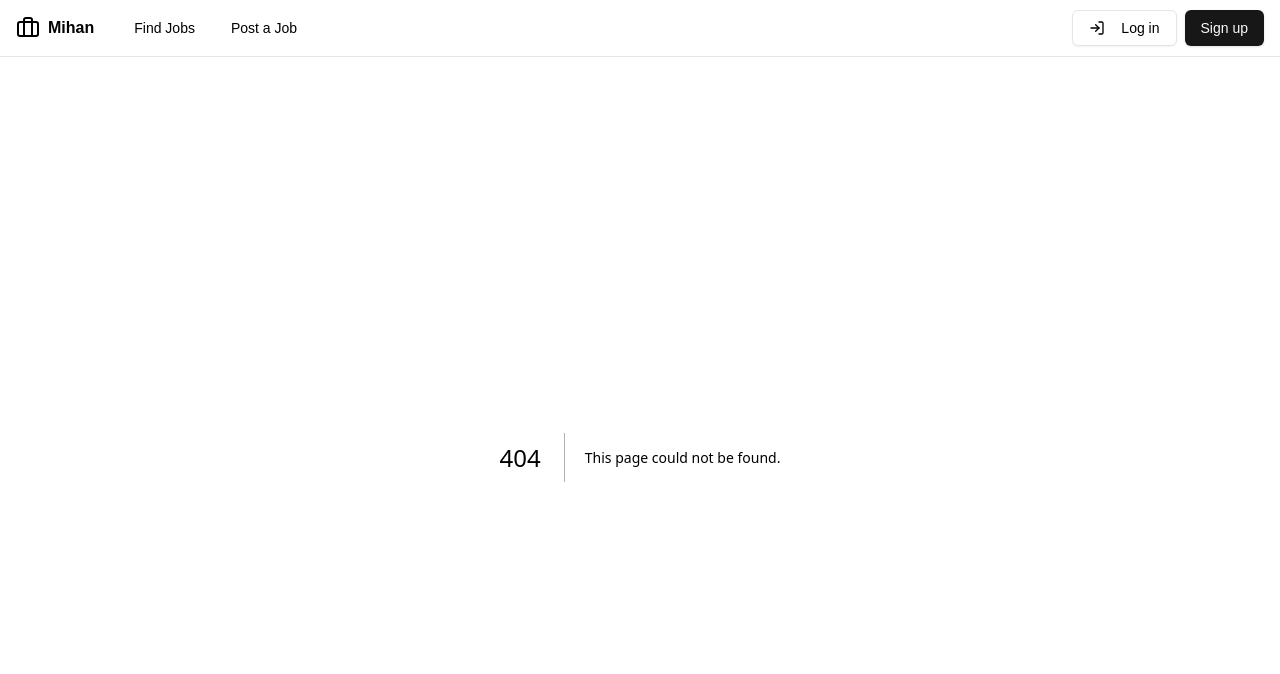
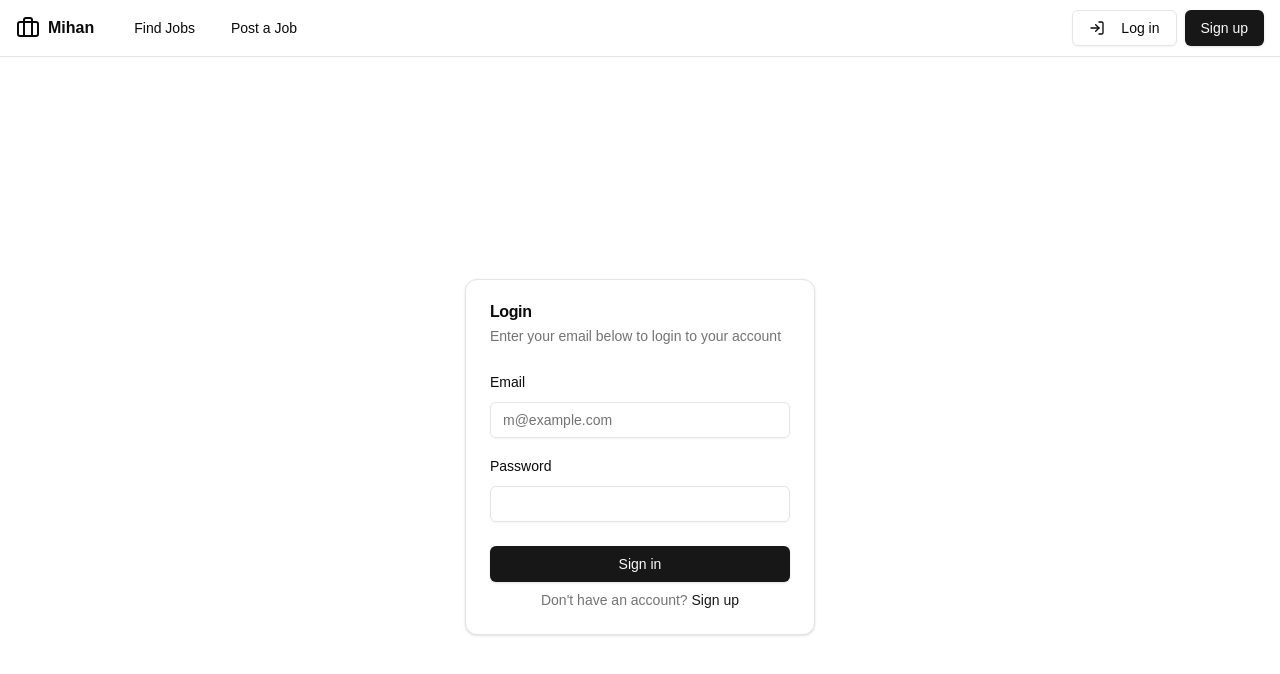
Before and after one commit to m7medVision/mihan, a Next.js app: page /auth/login in a window 1280 px wide. Before the commit this address had no page. Shown: the top 674 px of the page. Built offline with nearby package versions, Linux system fonts and the light colour scheme.

Commit message:
feat: add LoginPage component for user authentication

```diff
--- /dev/null
+++ b/app/auth/login/page.tsx
@@ -0,0 +1,118 @@
+"use client"
+
+import { useState } from "react"
+import { useRouter } from "next/navigation"
+import Link from "next/link"
+import { useMutation } from "@tanstack/react-query"
+import { Button } from "@/components/ui/button"
+import { Input } from "@/components/ui/input"
+import { Card, CardContent, CardDescription, CardFooter, CardHeader, CardTitle } from "@/components/ui/card"
+import { Label } from "@/components/ui/label"
+import { useToast } from "@/hooks/use-toast"
+
+interface LoginCredentials {
+  email: string;
+  password: string;
+}
+
+const loginUser = async (credentials: LoginCredentials) => {
+  const response = await fetch("/api/auth/login", {
+    method: "POST",
+    headers: { "Content-Type": "application/json" },
+    body: JSON.stringify(credentials),
+  });
+
+  if (!response.ok) {
+    throw new Error("Login failed");
+  }
+
+  return response.json();
+};
+
+export default function LoginPage() {
+    const { toast } = useToast();
+  const router = useRouter();
+  const [email, setEmail] = useState("");
+  const [password, setPassword] = useState("");
+
+  const loginMutation = useMutation({
+    mutationFn: loginUser,
+    onSuccess: () => {
+      toast({
+        title: "Login successful",
+        description: "You have been successfully logged in.",
+        variant: "default",
+      });
+      router.push("/dashboard");
+      router.refresh();
+    },
+    onError: (error) => {
+        toast({
+            title: "Login failed",
+            description: "Please check your email and password and try again.",
+            variant: "destructive",
+        });
+      console.error("Login error:", error);
+    },
+  });
+
+  const handleSubmit = (e: React.FormEvent) => {
+    e.preventDefault();
+    loginMutation.mutate({ email, password });
+  };
+
+  return (
+    <div className="flex h-screen w-full items-center justify-center">
+      <Card className="w-[350px]">
+        <CardHeader>
+          <CardTitle>Login</CardTitle>
+          <CardDescription>
+            Enter your email below to login to your account
+          </CardDescription>
+        </CardHeader>
+        <form onSubmit={handleSubmit}>
+          <CardContent className="space-y-4">
+            <div className="space-y-2">
+              <Label htmlFor="email">Email</Label>
+              <Input
+                id="email"
+                type="email"
+                value={email}
+                onChange={(e) => setEmail(e.target.value)}
+                placeholder="m@example.com"
+                required
+                disabled={loginMutation.isLoading}
+              />
+            </div>
+            <div className="space-y-2">
+              <Label htmlFor="password">Password</Label>
+              <Input
+                id="password"
+                type="password"
+                value={password}
+                onChange={(e) => setPassword(e.target.value)}
+                required
+                disabled={loginMutation.isLoading}
+              />
+            </div>
+          </CardContent>
+          <CardFooter className="flex flex-col space-y-2">
+            <Button
+              type="submit"
+              className="w-full"
+              disabled={loginMutation.isLoading}
+            >
+              {loginMutation.isLoading ? "Logging in..." : "Sign in"}
+            </Button>
+            <p className="text-sm text-muted-foreground text-center">
+              Don't have an account?{" "}
+              <Link href="/register" className="text-primary hover:underline">
+                Sign up
+              </Link>
+            </p>
+          </CardFooter>
+        </form>
+      </Card>
+    </div>
+  );
+}
```
